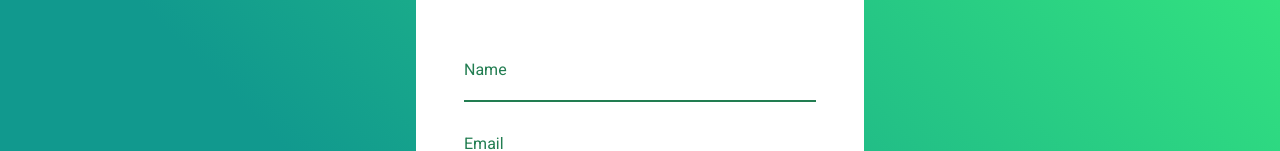
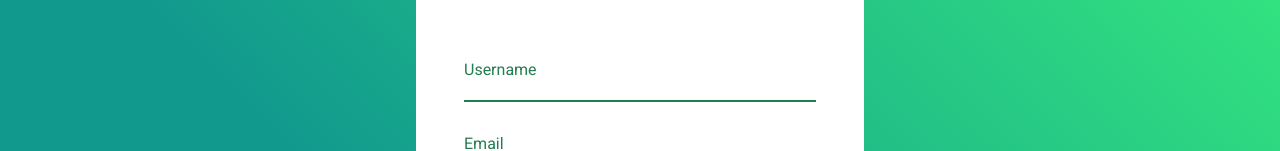
Before and after one commit to gersonesp/back-of-the-net-2, a React (Create React App) app in the folder client/: page /register in a window 1280 px wide. Shown: the part 209-360 px from the top of the page. Built offline with nearby package versions, Linux system fonts and the light colour scheme.

Commit message:
Udate name to username in signup page

```diff
--- a/client/src/pages/Signup.js
+++ b/client/src/pages/Signup.js
@@ -62,7 +62,7 @@ const Signup = () => {
         </div>
         <div className="inputContainer">
           <div className="labelInput">
-            <label>Name</label>
+            <label>Username</label>
             <input
               className={errors.name ? "inputError" : null}
               type="name"
```
Also changed, not shown: 8 other files (tests, documents, lock files or other folders).
